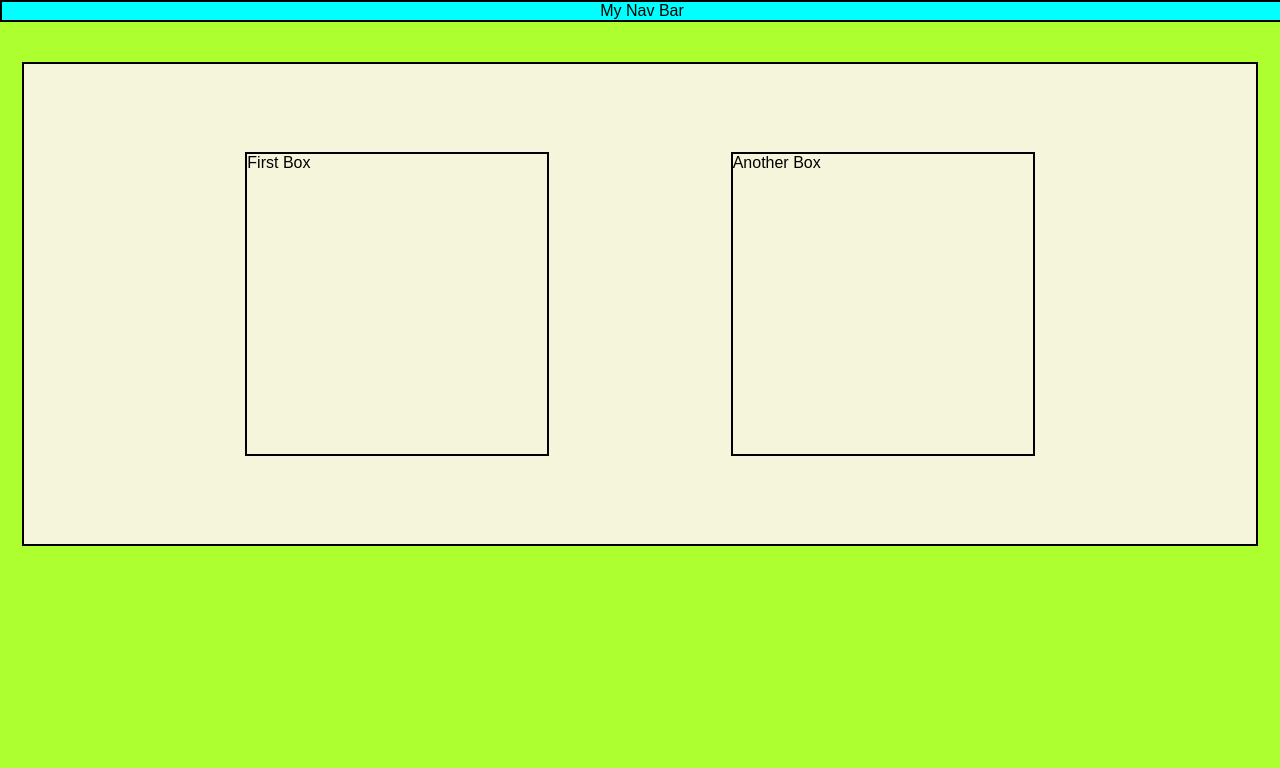
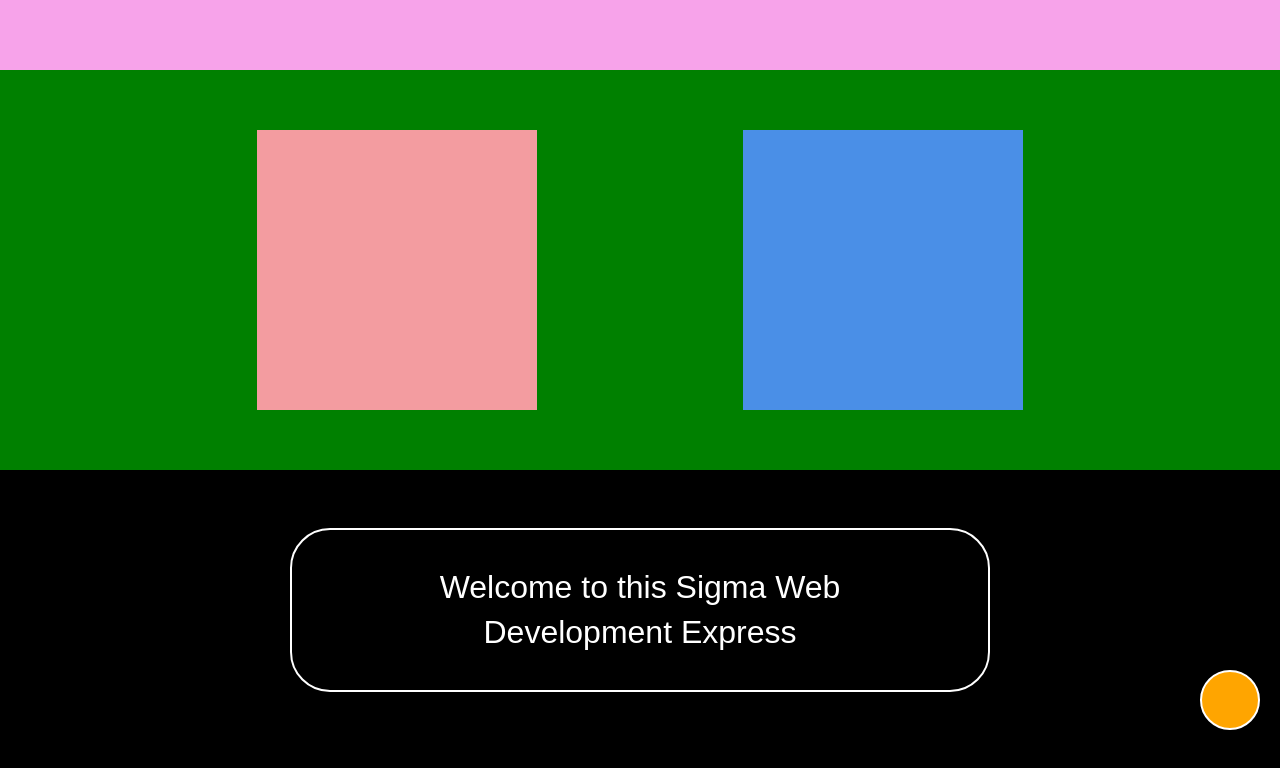
Before and after one commit to Aditya-j101/WebDevelopment, a plain HTML site: page CSS/Exercise 5/index.html in a window 1280 px wide. Drawn offline with Linux system fonts and the light colour scheme.

Commit message:
Exercise 5 done

```diff
--- a/CSS/Exercise 5/index.html
+++ b/CSS/Exercise 5/index.html
@@ -3,49 +3,107 @@
 <head>
     <meta charset="UTF-8">
     <meta name="viewport" content="width=device-width, initial-scale=1.0">
-    <title>Exercise 5</title>
+    <title>Layout Design</title>
+
     <style>
-        *{
-            margin:0px;
-            padding:0px;
+        * {
+            margin: 0;
+            padding: 0;
+            box-sizing: border-box;
         }
-        body{
-            background-color: greenyellow;
-            font-family: Arial, Helvetica, sans-serif;
-            min-height: 100vh;
+
+        body {
+            background-color: #000;
+            font-family: Arial, sans-serif;
         }
-        nav{
-            position:sticky;
+
+        /* Sticky Navbar */
+        nav {
+            position: sticky;
+            top: 0;
+            background-color: #f7a3ea;
+            height: 70px;
             width: 100%;
-            background-color: aqua;
-            border: 2px solid black;
-            text-align: center;
+            z-index: 1000;
         }
-        .container{
-            margin: 40px auto;
-            width: 90%;
-            background-color: beige;
-            min-height: 400px;
-            border: 2px solid black;
+
+        /* Section containing the two boxes */
+        .main-container {
+            background-color: green;
+            padding: 50px;
             display: flex;
             justify-content: space-evenly;
             align-items: center;
-            padding: 40px;
-        }
-        .box{
-            width: 300px;
-            border: 2px solid black;
-            height: 300px;
+            min-height: 400px;
         }
 
+        .box {
+            width: 280px;
+            height: 280px;
+        }
+
+        .box1 {
+            background-color: #f39ca0;
+        }
+
+        .box2 {
+            background-color: #4a8fe7;
+        }
+
+        /* Footer */
+        footer {
+            background-color: #000;
+            min-height: 280px;
+            position: relative;
+            display: flex;
+            justify-content: center;
+            align-items: center;
+        }
+
+        /* Rounded Rectangle */
+        .message-box {
+            width: 80%;
+            max-width: 700px;
+            padding: 35px;
+            border: 2px solid white;
+            border-radius: 40px;
+            text-align: center;
+            color: white;
+            font-size: 2rem;
+            line-height: 1.4;
+        }
+
+        /* Bottom-right sticky item */
+        .floating-item {
+            position: absolute;
+            bottom: 20px;
+            right: 20px;
+            width: 60px;
+            height: 60px;
+            background-color: orange;
+            border-radius: 50%;
+            border: 2px solid white;
+        }
     </style>
 </head>
+
 <body>
-    <nav> My Nav Bar</nav>
-    <div class="container">
-        <div class="box">First Box</div>
-        <div class="box">Another Box</div>
-    </div>
+
+    <nav></nav>
+
+    <section class="main-container">
+        <div class="box box1"></div>
+        <div class="box box2"></div>
+    </section>
+
+    <footer>
+        <div class="message-box">
+            Welcome to this Sigma Web<br>
+            Development Express
+        </div>
+
+        <div class="floating-item"></div>
+    </footer>
 
 </body>
 </html>
```
